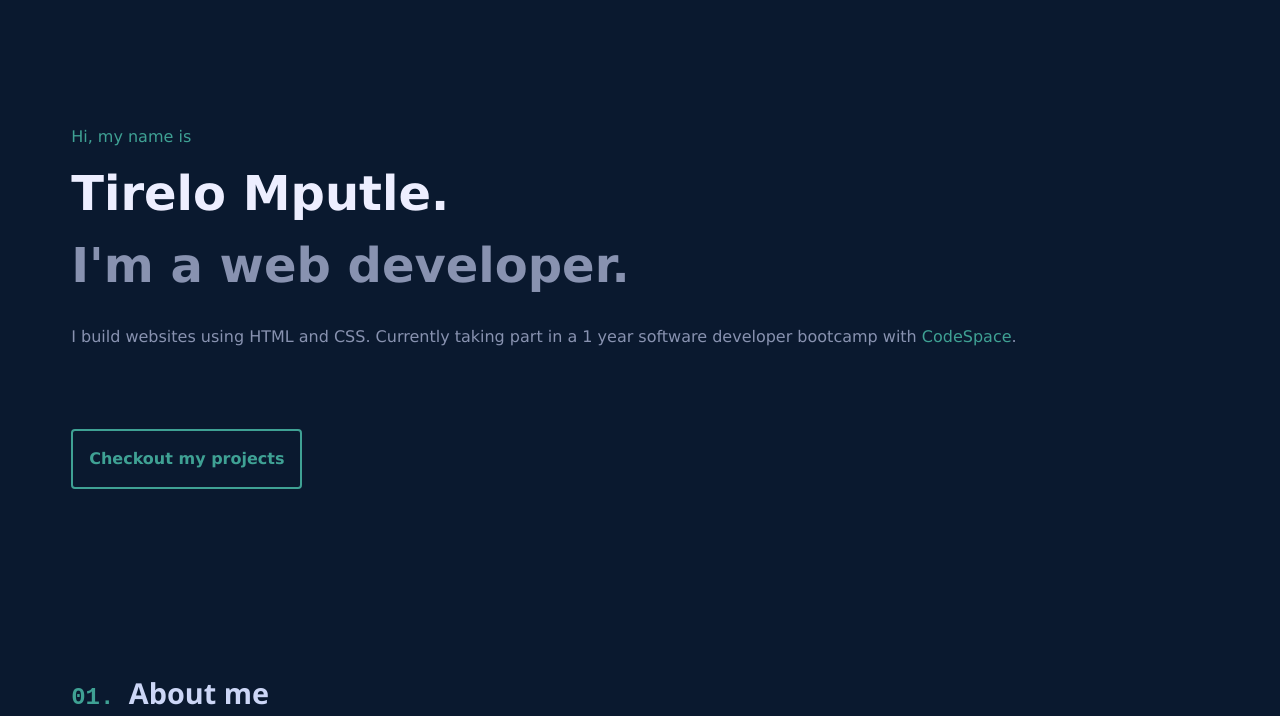
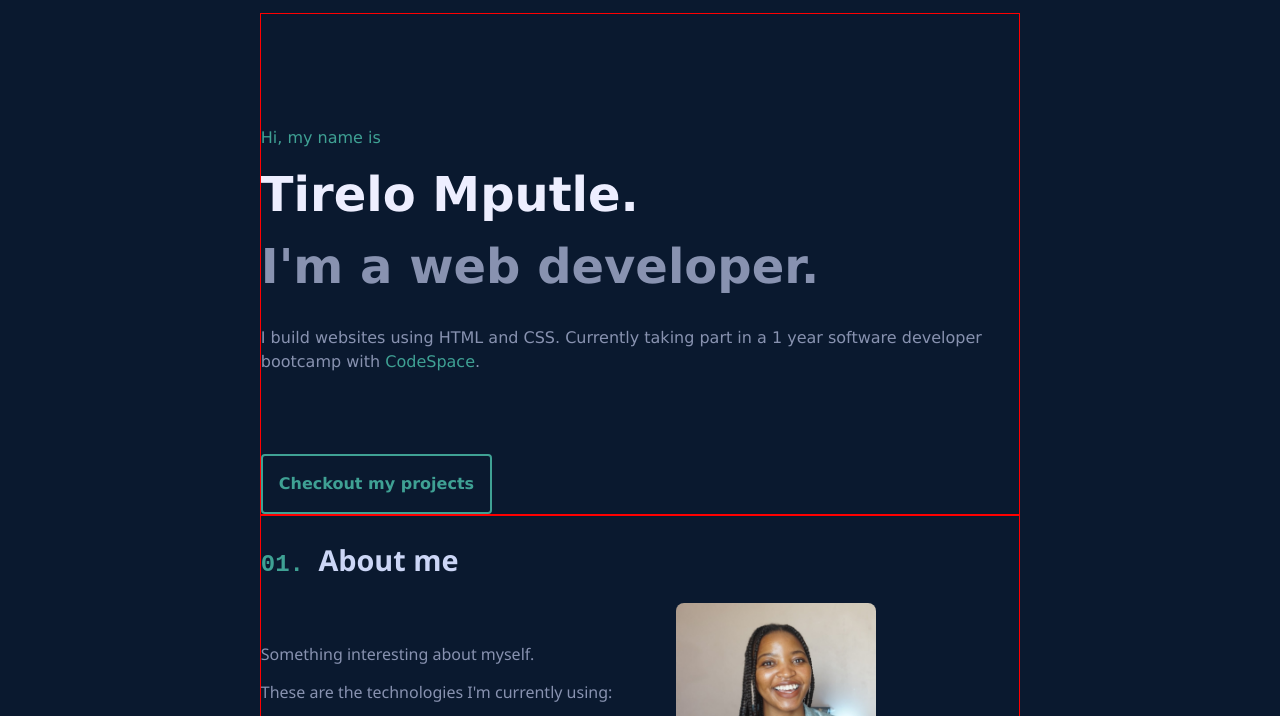
Before and after one commit to Tirelo-Mputle/resumes, a plain HTML site: page resume-5/index.html in a window 1280 px wide. Shown: the part 49-765 px from the top of the page. Drawn offline with Linux system fonts and the light colour scheme.

Commit message:
Adjusted main content margins and isolated nav bar

```diff
--- a/resume-5/CSS/stylesheet.css
+++ b/resume-5/CSS/stylesheet.css
@@ -6,7 +6,10 @@ light-blue: #3FA194 */
 
 /* CENTERED SECTIONS */
 .centered-sections {
-  padding: 0 5% 5rem;
+  /* padding: 0 10% 5rem; */
+  width: 60%;
+  margin: 0 auto;
+  border: 1px solid red;
 }
 /* SECTION HEADINGS */
 .section-heading {
@@ -29,15 +32,12 @@ body {
   background-color: #0a192f;
 }
 /* HEADER SECTION */
-header {
-  padding: 0 5% 10rem;
-}
 
 /* nav bar */
 nav {
   display: flex;
   justify-content: space-between;
-
+  margin: 0 5%;
   align-items: center;
 }
 
--- a/resume-5/index.html
+++ b/resume-5/index.html
@@ -6,10 +6,9 @@
     <meta name="viewport" content="width=device-width, initial-scale=1.0" />
     <link rel="stylesheet" href="CSS/stylesheet.css" />
     <link rel="stylesheet" type="text/css" href="CSS/stylesheet.css" />
-    <title>resume-3.html</title>
+    <title>resume-5.html</title>
   </head>
   <body>
-    <header>
     <!-- Navigation bar -->
     <nav>
       <span class="logo">TM</span>
@@ -26,6 +25,7 @@
         </li>
       </ul>
     </nav>
+    <header class="centered-sections">
       <!-- Banner information -->
       <div class="banner-text">
         <p class="intro">Hi, my name is</p>
```
Lines whose indentation alone changed are shown as unchanged.
